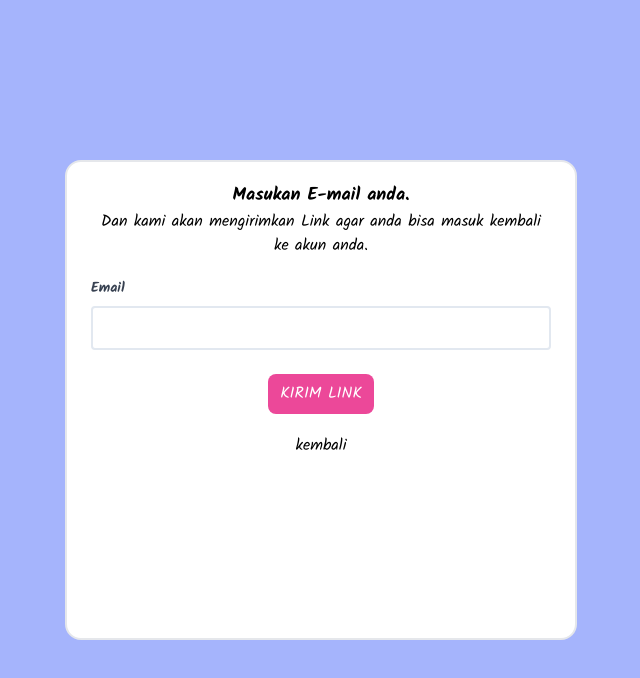
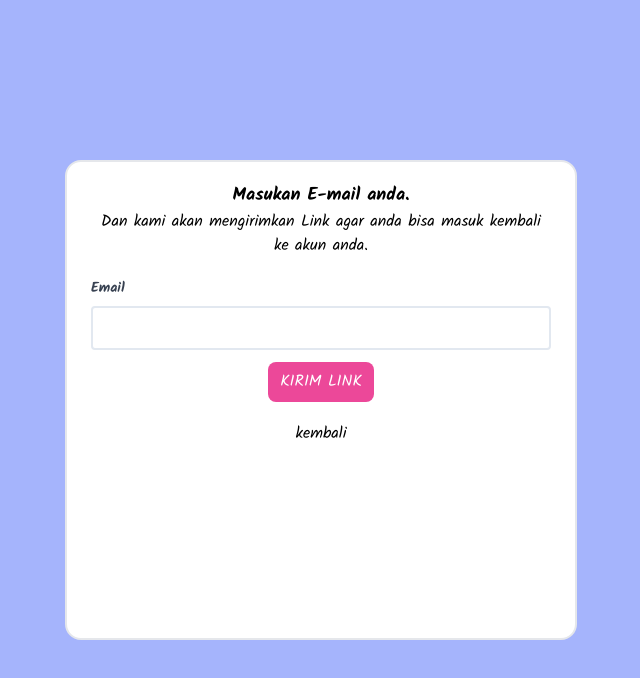
Before and after one commit to TrustyKrab/Englix-Client, a React (Vite) app: page /FormForgotPass in a window 1280 px wide. Shown: the top 678 px of the page, without its empty margins (319-959 px from the left). Built offline with nearby package versions, Linux system fonts and the light colour scheme.

Commit message:
ah cape ah

```diff
--- a/src/assets/Pages/RegisterLoginPage/FormForgotPass.jsx
+++ b/src/assets/Pages/RegisterLoginPage/FormForgotPass.jsx
@@ -46,10 +46,10 @@ export default function FormForgotPass() {
                         className="border-2 mb-3 border-slate-200 rounded w-full py-2 px-3 text-gray-700 focus:outline-slate-500 focus:shadow-outline"
                         required
                     />
+                    <div className='justify-center flex mb-5'>
+                        <button type="submit" className='bg-pink-500 text-white text-base rounded-lg py-2 px-3'>KIRIM LINK</button>
+                    </div>
                 </form>
-                <div className='justify-center flex mb-5'>
-                    <button type="submit" className='bg-pink-500 text-white text-base rounded-lg py-2 px-3'>KIRIM LINK</button>
-                </div>
                 <div className='flex text-center justify-center'>
                     <Link to='/FormLogin'>
                         <h1 className='hover:underline'>kembali</h1>
```
